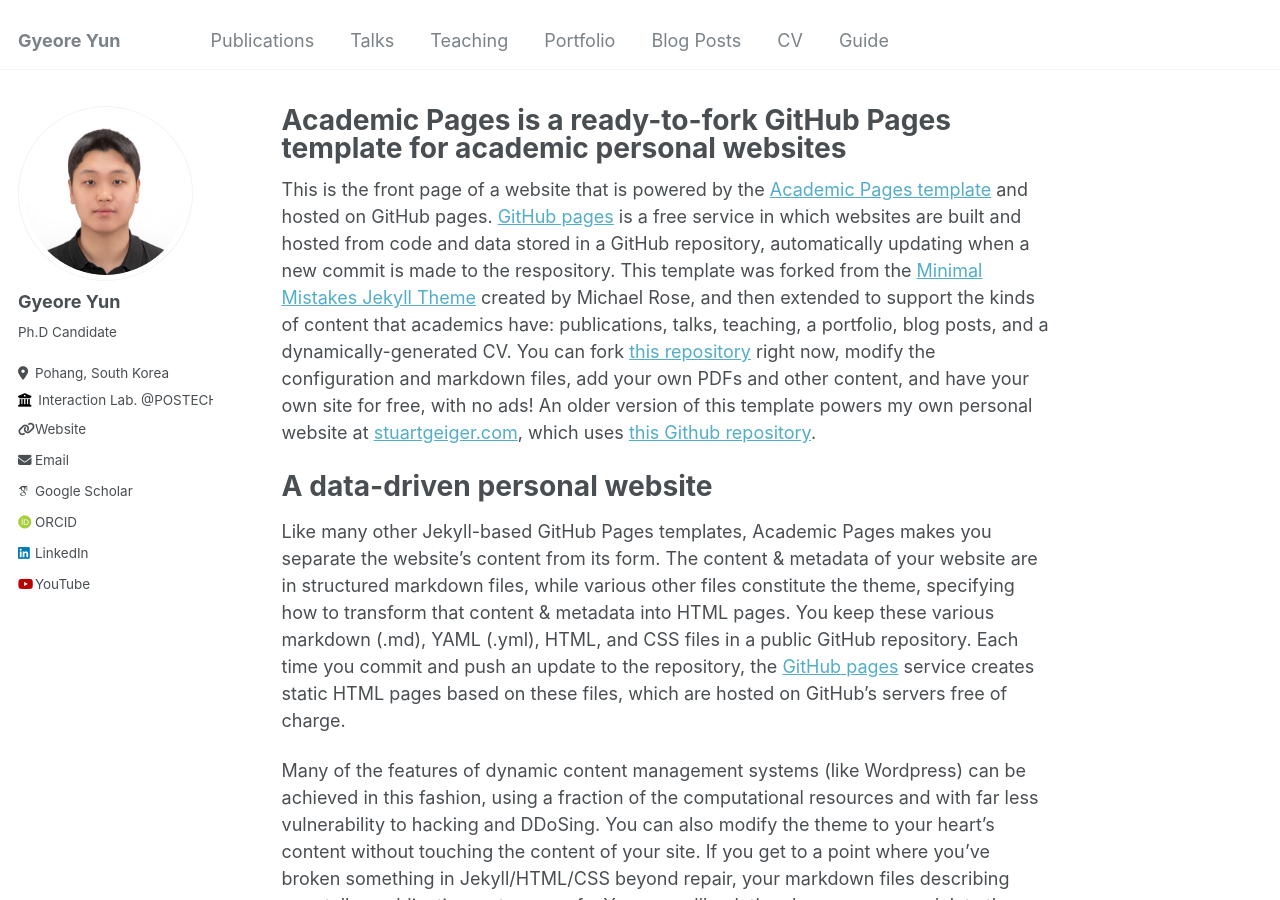
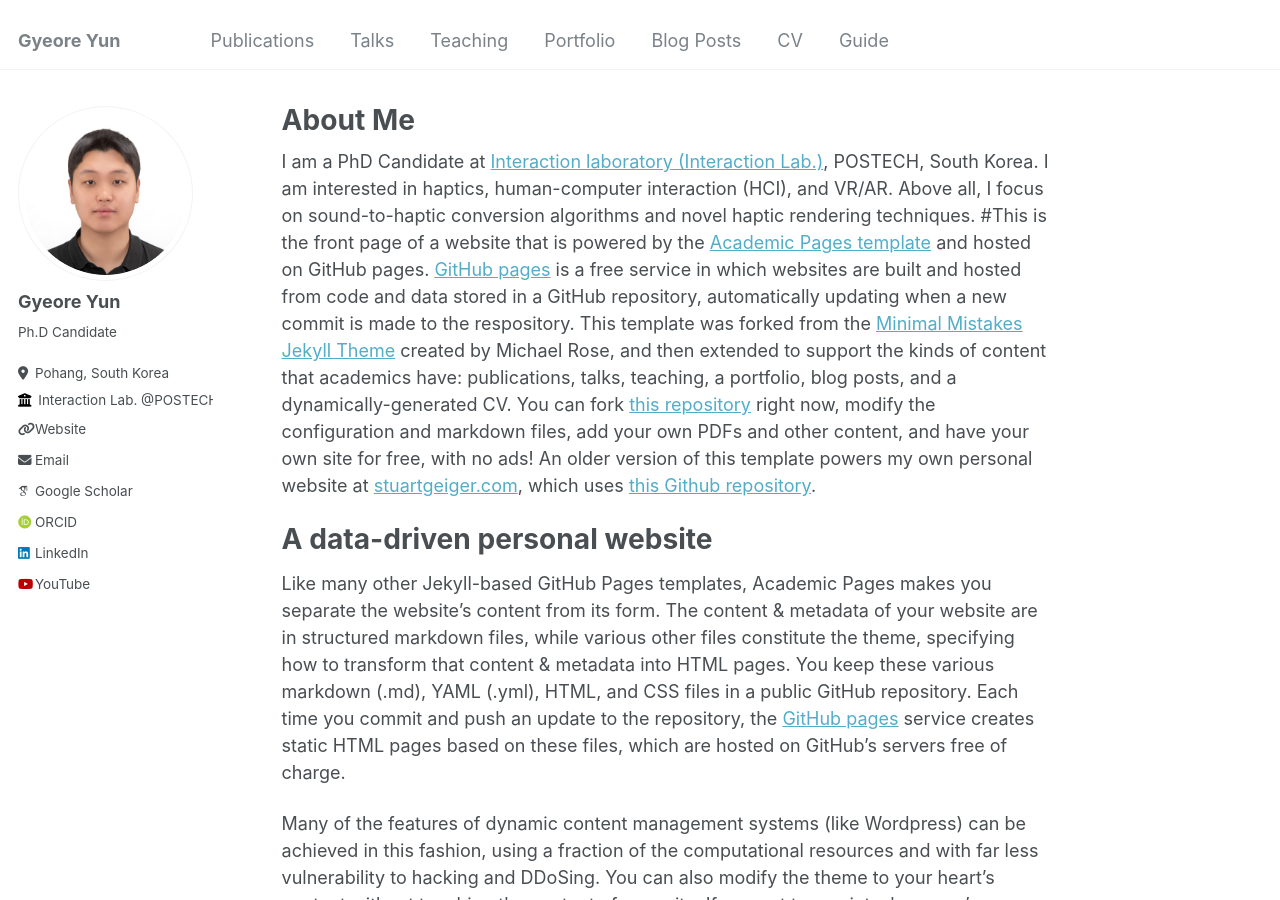
Before and after one commit to GyeoreYun/GyeoreYun.github.io, a Jekyll site: the page built from _pages/about.md, in a window 1280 px wide and 900 px high. Built offline with Jekyll 4.4.1, drawn with Linux system fonts in a browser that asks for light colours; some web fonts are replaced.

Commit message:
Update about.md

```diff
--- a/_pages/about.md
+++ b/_pages/about.md
@@ -1,13 +1,14 @@
 ---
 permalink: /
-title: "Academic Pages is a ready-to-fork GitHub Pages template for academic personal websites"
+title: "About Me"
 author_profile: true
 redirect_from:
   - /about/
   - /about.html
 ---
-
-This is the front page of a website that is powered by the [Academic Pages template](https://github.com/academicpages/academicpages.github.io) and hosted on GitHub pages. [GitHub pages](https://pages.github.com) is a free service in which websites are built and hosted from code and data stored in a GitHub repository, automatically updating when a new commit is made to the respository. This template was forked from the [Minimal Mistakes Jekyll Theme](https://mmistakes.github.io/minimal-mistakes/) created by Michael Rose, and then extended to support the kinds of content that academics have: publications, talks, teaching, a portfolio, blog posts, and a dynamically-generated CV. You can fork [this repository](https://github.com/academicpages/academicpages.github.io) right now, modify the configuration and markdown files, add your own PDFs and other content, and have your own site for free, with no ads! An older version of this template powers my own personal website at [stuartgeiger.com](http://stuartgeiger.com), which uses [this Github repository](https://github.com/staeiou/staeiou.github.io).
+I am a PhD Candidate at [Interaction laboratory (Interaction Lab.)](https://itneraction.postech.ac.kr), POSTECH, South Korea.
+I am interested in haptics, human-computer interaction (HCI), and VR/AR. Above all, I focus on sound-to-haptic conversion algorithms and novel haptic rendering techniques.
+#This is the front page of a website that is powered by the [Academic Pages template](https://github.com/academicpages/academicpages.github.io) and hosted on GitHub pages. [GitHub pages](https://pages.github.com) is a free service in which websites are built and hosted from code and data stored in a GitHub repository, automatically updating when a new commit is made to the respository. This template was forked from the [Minimal Mistakes Jekyll Theme](https://mmistakes.github.io/minimal-mistakes/) created by Michael Rose, and then extended to support the kinds of content that academics have: publications, talks, teaching, a portfolio, blog posts, and a dynamically-generated CV. You can fork [this repository](https://github.com/academicpages/academicpages.github.io) right now, modify the configuration and markdown files, add your own PDFs and other content, and have your own site for free, with no ads! An older version of this template powers my own personal website at [stuartgeiger.com](http://stuartgeiger.com), which uses [this Github repository](https://github.com/staeiou/staeiou.github.io).
 
 A data-driven personal website
 ======
```
